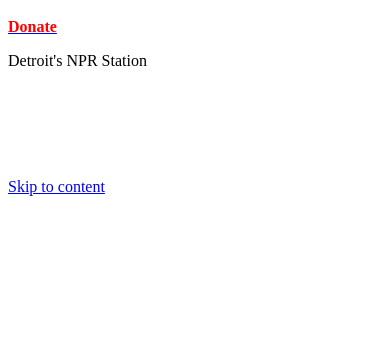
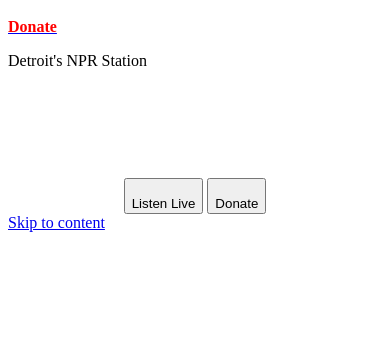
Before and after one commit to wdetdigital/wdet-conversion, a WordPress theme: template theme/wdet35/header.php in a window 390 px wide; the page is wider, and only the part inside the window is pictured. Shown: the part 486-844 px from the top of that part. Run offline with PHP 8.4 and a stand-in for WordPress, Linux system fonts and the light colour scheme; the site name, menu and one post (Sample post) are stand-ins, and other content is empty.

Commit message:
Update header.php
issue #118 added "listen" and "donate" mobile buttons into header onto line 160, also i moved the <br/> from line 158 up a couple lines so its inside div.example just above it so when we switch to mobile there's not an empty space above the navigation.

but i noticed that was fixed recently, possibly removed, so maybe the <br> is all that is different from production site.

```diff
--- a/theme/wdet35/header.php
+++ b/theme/wdet35/header.php
@@ -154,8 +154,16 @@ href="https://player.streamguys.com/wdet/sgplayer3/player.php?l=layout-small+sin
   </script></div>
 
 	</center>
+	<br/>
 </div>
-	<br/>
+<center>
+	<div id="webphone">
+	<a class="" target="_blank" data-popup="wdetplayer" data-popup-width="600" data-popup-height="650"
+href="/a/"><button class="button3listen"><span class="fa fa-volume-up" aria-hidden></span><br>Listen Live</button></a>
+	<a href="https://wdet.secureallegiance.com/wdet/WebModule/Donate.aspx?P=WEBGIFTS&PAGETYPE=PLG&CHECK=h8P6BDqH37CDky%2bMCTICJW3L5BYddGq6PVAl6UEf65g%3d"><button class="button2give"><span class="fa fa-heart" aria-hidden></span><br>Donate</button></a>
+</div>
+</center>
+
 <?php
 $enable_preloader = covernews_get_option('enable_site_preloader');
 if ( 1 == $enable_preloader ):
```
